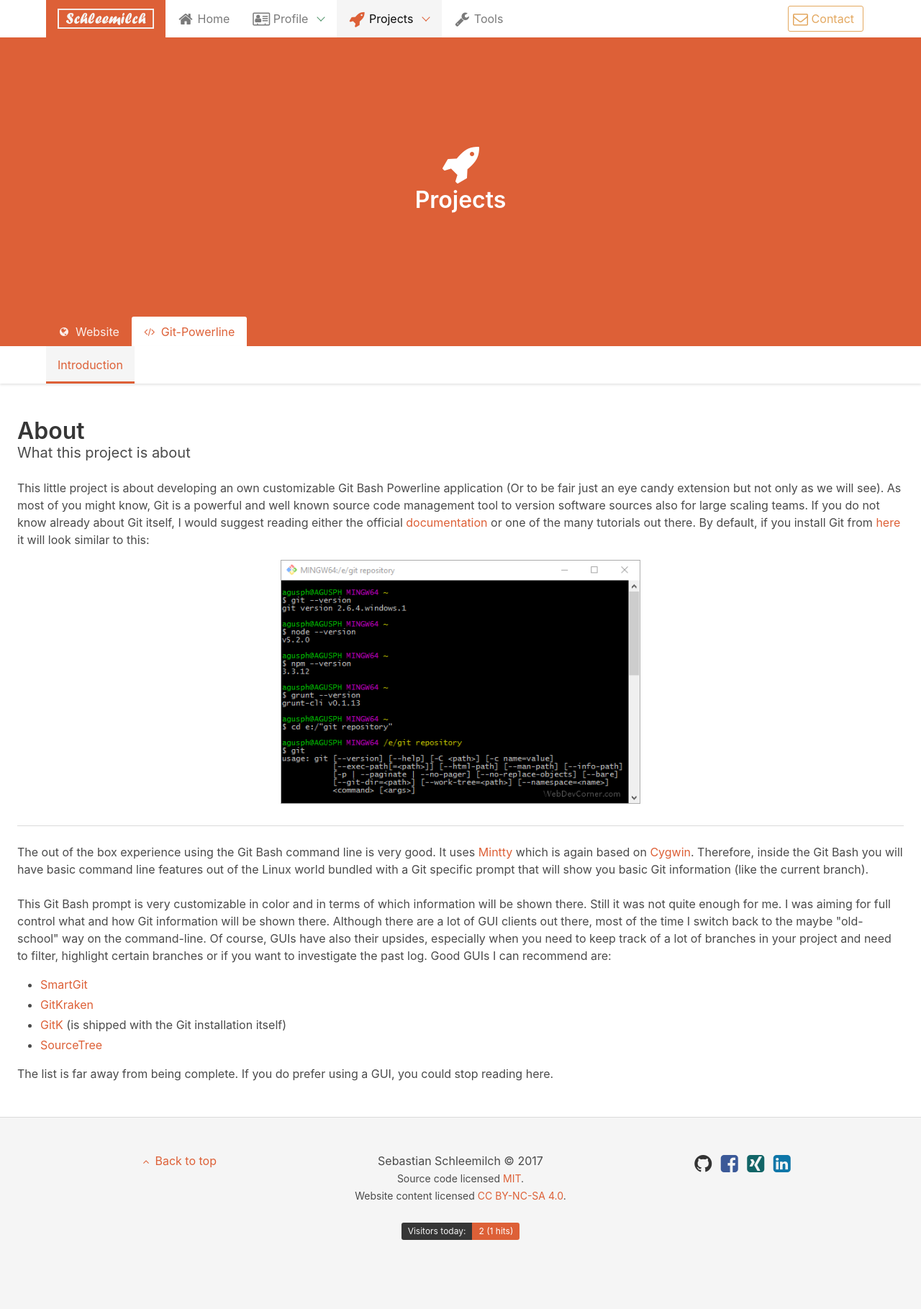
After one commit to sschleemilch/portfolio-website, a PHP site: page /projects/gitbash/introduction.php in a window 1280 px wide. The commit adds this page. Shown: the whole page at 72% size. Run offline with PHP 8.4, Linux system fonts and the light colour scheme; style sheets or scripts are compiled from the project's sources; some libraries are stand-ins or nearby versions.

Commit message:
gitbash project start

```diff
--- a/Gruntfile.js
+++ b/Gruntfile.js
@@ -53,6 +53,7 @@ module.exports = function(grunt) {
                     {expand: true, flatten:true, src: ['src/templates/*.php'], dest: 'dist/html/templates'},
                     {expand: true, flatten:true, src: ['src/projects/*.php'], dest: 'dist/html/projects'},
                     {expand: true, flatten:true, src: ['src/projects/website/*.php'], dest: 'dist/html/projects/website'},
+                    {expand: true, flatten:true, src: ['src/projects/gitbash/*.php'], dest: 'dist/html/projects/gitbash'},
                     {expand: true, flatten:true, src: ['src/data/*'], dest: 'dist/html/data'},
                     {expand: true, flatten:true, src: ['src/php/*.php'], dest: 'dist/html/php'},
                ]
--- a/src/projects/_projects.php
+++ b/src/projects/_projects.php
@@ -10,7 +10,7 @@
 			<nav class="tabs is-boxed">
 				<ul>
 					<li class="<?php if(isset($projects_website)){echo $projects_website;} ?>">
-						<a href="introduction.php">
+						<a href="/projects/website/introduction.php">
                             <span class="icon is-small">
                                 <i class="fa fa-globe"></i>
                             </span>
@@ -19,18 +19,18 @@
                             </span>
                         </a>
 					</li>
+                    <li class="<?php if(isset($projects_gitbash)){echo $projects_gitbash;} ?>">
+                        <a href="/projects/gitbash/introduction.php">
+                            <span class="icon is-small">
+                                <i class="fa fa-code"></i>
+                            </span>
+                            <span>
+                                Git-Powerline
+                            </span>
+                        </a>
+                    </li>
 				</ul>
 			</nav>
 		</div>
 	</div>
 </section>
-<div class="navbar has-shadow">
-	<div class="container">
-		<div class="navbar-brand">
-			<a href="/projects/website/introduction.php" class="navbar-item is-tab is-danger <?php if(isset($projects_website_introduction)){echo $projects_website_introduction;}?>">Introduction</a>
-			<a href="/projects/website/technologies.php" class="navbar-item is-tab is-danger <?php if(isset($projects_website_technologies)){echo $projects_website_technologies;}?>">Technologies</a>
-			<a href="/projects/website/environment.php" class="navbar-item is-tab is-danger <?php if(isset($projects_website_environment)){echo $projects_website_environment;}?>">Environment</a>
-			<a href="/projects/website/navigation.php" class="navbar-item is-tab is-danger <?php if(isset($projects_website_navigation)){echo $projects_website_navigation;}?>">Navigation</a>
-		</div>
-	</div>
-</div>
--- /dev/null
+++ b/src/projects/gitbash/_gitbash.php
@@ -0,0 +1,7 @@
+<div class="navbar has-shadow">
+    <div class="container">
+        <div class="navbar-brand">
+            <a href="/projects/gitbash/introduction.php" class="navbar-item is-tab is-danger <?php if(isset($projects_gitbash_introduction)){echo $projects_gitbash_introduction;}?>">Introduction</a>
+        </div>
+    </div>
+</div>
--- /dev/null
+++ b/src/projects/gitbash/introduction.php
@@ -0,0 +1,56 @@
+<?php
+	$projects = "is-active";
+	$projects_gitbash = "is-active";
+	$projects_gitbash_introduction = "is-active";
+	$root = $_SERVER['DOCUMENT_ROOT'];
+	$path = $root . "/templates/_header.php";
+	include_once($path);
+	$path = $root . "/projects/_projects.php";
+	include_once($path);
+    $path = $root . "/projects/gitbash/_gitbash.php";
+    include_once($path);
+?>
+
+<div class="section">
+	<div class="container is-fullhd is-danger">
+		<h1 class="title"><strong>About</strong></h1>
+		<h2 class="subtitle">What this project is about</h2>
+		<div class="content">
+			<p>
+				This little project is about developing an own customizable Git Bash Powerline application (Or to be fair just an eye candy extension but not only as we will see). As most of you might know, Git is a powerful and well known source code
+                management tool to version software sources also for large scaling teams. If you do not know already about Git itself, I would suggest reading either the official
+                <a href="https://git-scm.com/">documentation</a> or one of the many tutorials out there. By default, if you install Git from <a href="https://git-scm.com/downloads">
+                here</a> it will look similar to this:
+			</p>
+            <div class="has-text-centered">
+                <img src="/img/git_bash_vanilla.png" alt="Git:Bash:Vanilla" width="500" height="339">
+            </div>
+            <hr>
+            <p>
+                The out of the box experience using the Git Bash command line is very good. It uses
+                <a href="https://mintty.github.io/">Mintty</a> which is again based on
+                <a href="http://cygwin.com/">Cygwin</a>. Therefore, inside the Git Bash you will have
+                basic command line features out of the Linux world bundled with a Git specific prompt
+                that will show you basic Git information (like the current branch).<br><br>
+                This Git Bash prompt is very customizable in color and in terms of which information will be shown there. Still it was not quite enough for me. I was aiming for full control what and how Git information will be shown there. Although there are a lot of GUI clients out there, most of the time I switch back to the maybe "old-school" way on the command-line. Of course, GUIs have also their upsides, especially when you need to keep track of a lot of branches in your project and need to filter, highlight certain branches or if you want to investigate the past log. Good GUIs I can recommend are:
+            </p>
+            <ul>
+                <li><a href="http://www.syntevo.com/smartgit/">SmartGit</a></li>
+                <li><a href="https://www.gitkraken.com/">GitKraken</a></li>
+                <li><a href="https://git-scm.com/docs/gitk">GitK</a> (is shipped with the
+                Git installation itself)</li>
+                <li><a href="https://www.sourcetreeapp.com/">SourceTree</a></li>
+            </ul>
+            <p>
+                The list is far away from being complete. If you do prefer using a GUI, you could stop
+                reading here.
+            </p>
+		</div>
+	</div>
+</div>
+
+<?php
+	$path = $_SERVER['DOCUMENT_ROOT'];
+	$path .= "/templates/_footer.php";
+	include_once($path)
+?>
--- a/src/projects/website/environment.php
+++ b/src/projects/website/environment.php
@@ -7,6 +7,8 @@
 	include_once($path);
 	$path = $root . "/projects/_projects.php";
 	include_once($path);
+    $path = $root . "/projects/website/_website.php";
+    include_once($path);
 ?>
 
 <div class="hero">
--- a/src/projects/website/introduction.php
+++ b/src/projects/website/introduction.php
@@ -7,6 +7,8 @@
 	include_once($path);
 	$path = $root . "/projects/_projects.php";
 	include_once($path);
+    $path = $root . "/projects/website/_website.php";
+    include_once($path);
 ?>
 
 <div class="section">
--- a/src/projects/website/navigation.php
+++ b/src/projects/website/navigation.php
@@ -7,6 +7,8 @@
 	include_once($path);
 	$path = $root . "/projects/_projects.php";
 	include_once($path);
+    $path = $root . "/projects/website/_website.php";
+    include_once($path);
 ?>
 
 <div class="section">
--- a/src/projects/website/technologies.php
+++ b/src/projects/website/technologies.php
@@ -7,6 +7,8 @@
 	include_once($path);
 	$path = $root . "/projects/_projects.php";
 	include_once($path);
+    $path = $root . "/projects/website/_website.php";
+    include_once($path);
 ?>
 
 <div class="section">
--- a/src/templates/_header.php
+++ b/src/templates/_header.php
@@ -114,6 +114,9 @@
 								<a href="/projects/website/introduction.php" class="navbar-item <?php if(isset($projects_website)){echo $projects_website;}?>">
 	    							Website
 	    						</a>
+                                <a href="/projects/gitbash/introduction.php" class="navbar-item <?php if(isset($projects_gitbash)){echo $projects_gitbash;}?>">
+                                    Git Powerline
+                                </a>
 							</div>
 						</div>
 						<a href="/tools.php" class="navbar-item <?php if(isset($tools)){echo $tools;} ?> is-warning">
```
Also changed, not shown: src/projects/website/_website.php (added, +10 -0 lines), src/img/git_bash_vanilla.png (added).
